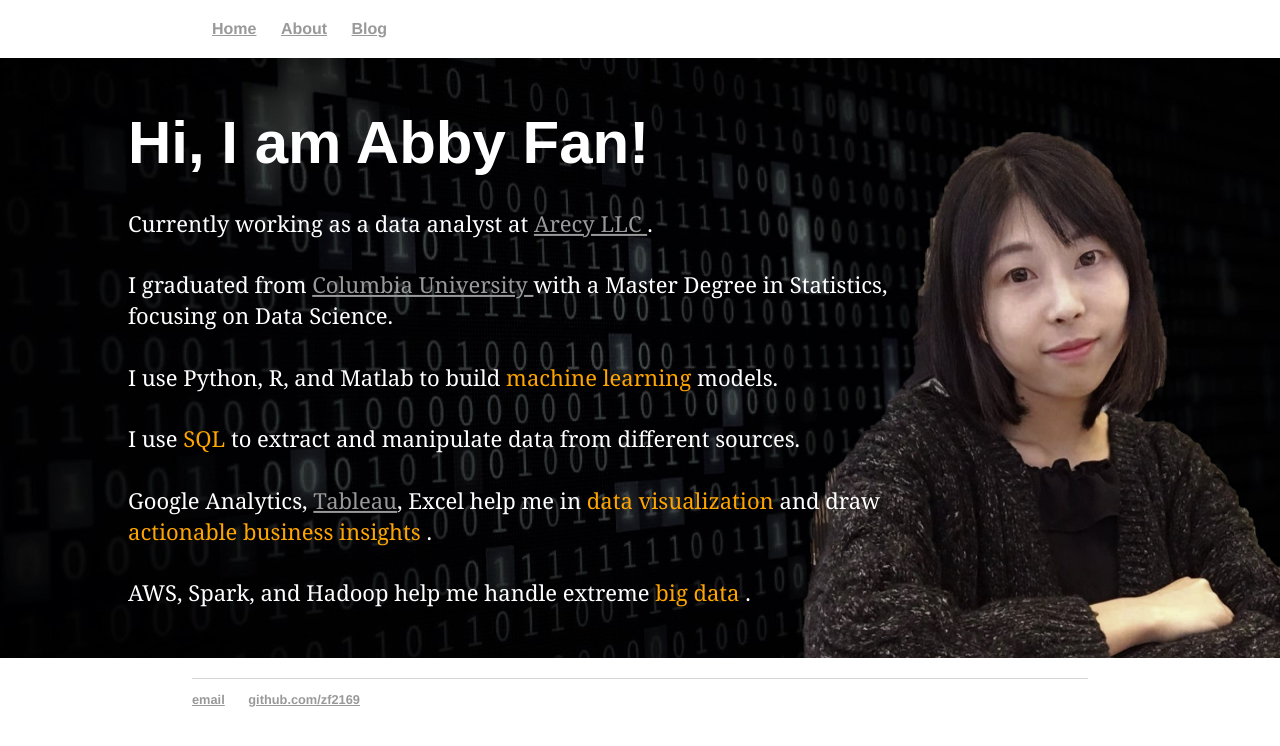
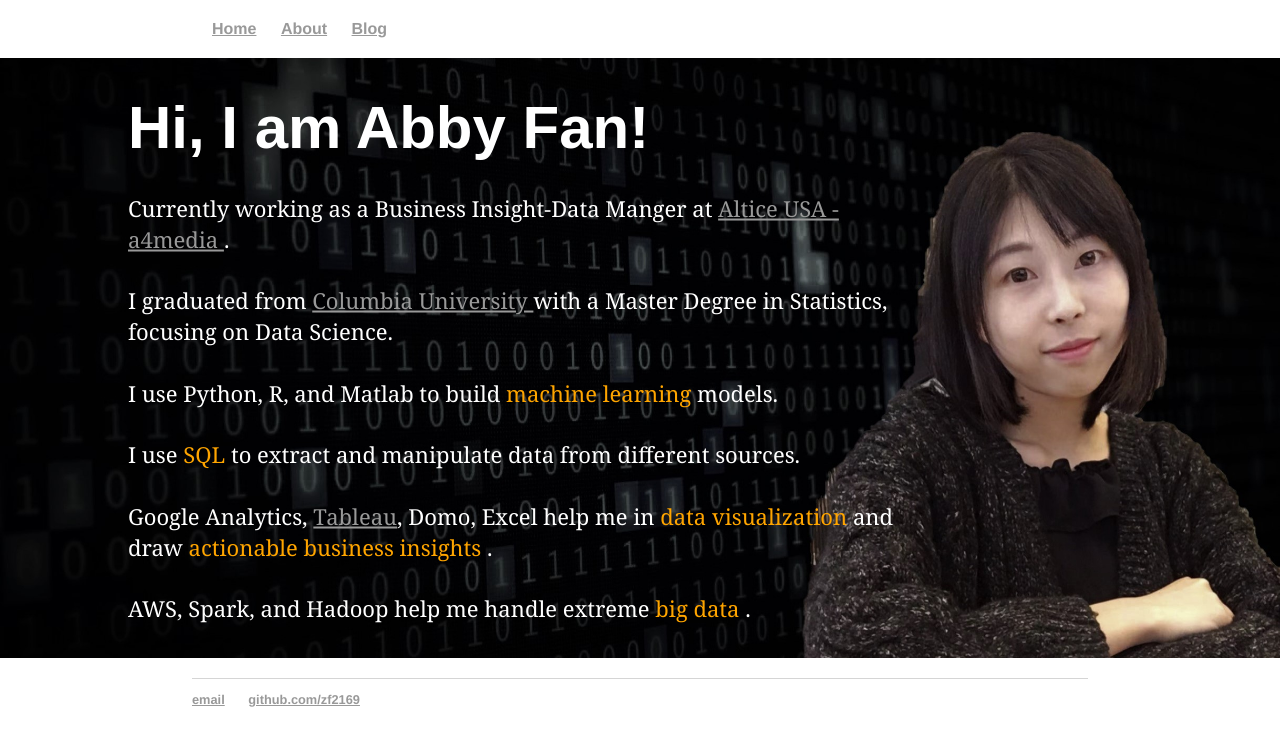
Before and after one commit to zf2169/zf2169.github.io, a Jekyll site: the page built from index.html, in a window 1280 px wide. Shown: the top 746 px of the page. Built offline with Jekyll 4.4.1, drawn with Linux system fonts in a browser that asks for light colours.

Commit message:
Update index.html

```diff
--- a/index.html
+++ b/index.html
@@ -11,11 +11,11 @@ title: Abby Fan Personal Website
 	</strong>
 
 	<p2> <br><br>
-	Currently working as a data analyst at <a href="https://www.arecy-us.com/"> Arecy LLC </a>. <br><br>
+	Currently working as a Business Insight-Data Manger at <a href="http://a4media.com/"> Altice USA - a4media </a>. <br><br>
 	I graduated from <a href="https://www.columbia.edu/"> Columbia University </a> with a Master Degree in Statistics, focusing on Data Science. <br><br>
 	I use Python, R, and Matlab to build <font color="orange"> machine learning </font> models. <br><br>
 	I use <font color="orange">SQL</font> to extract and manipulate data from different sources. <br><br>
-	Google Analytics, <a href="https://public.tableau.com/profile/abby.fan#!/"> Tableau</a>, Excel help me in <font color="orange">data visualization </font> and draw <font color="orange"> actionable business insights </font>. <br><br>
+	Google Analytics, <a href="https://public.tableau.com/profile/abby.fan#!/"> Tableau</a>, Domo, Excel help me in <font color="orange">data visualization </font> and draw <font color="orange"> actionable business insights </font>. <br><br>
 	AWS, Spark, and Hadoop help me handle extreme <font color="orange"> big data </font>. <br>
 	</p2>
   </div>
```
